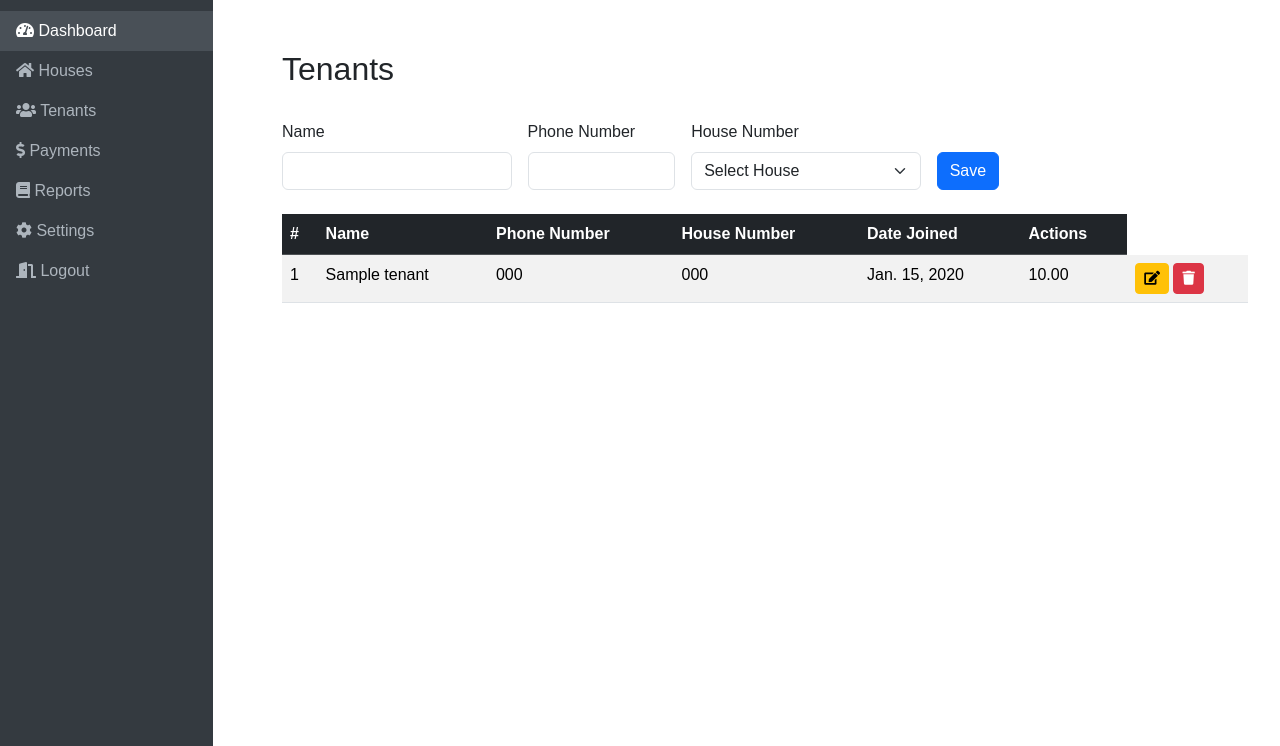
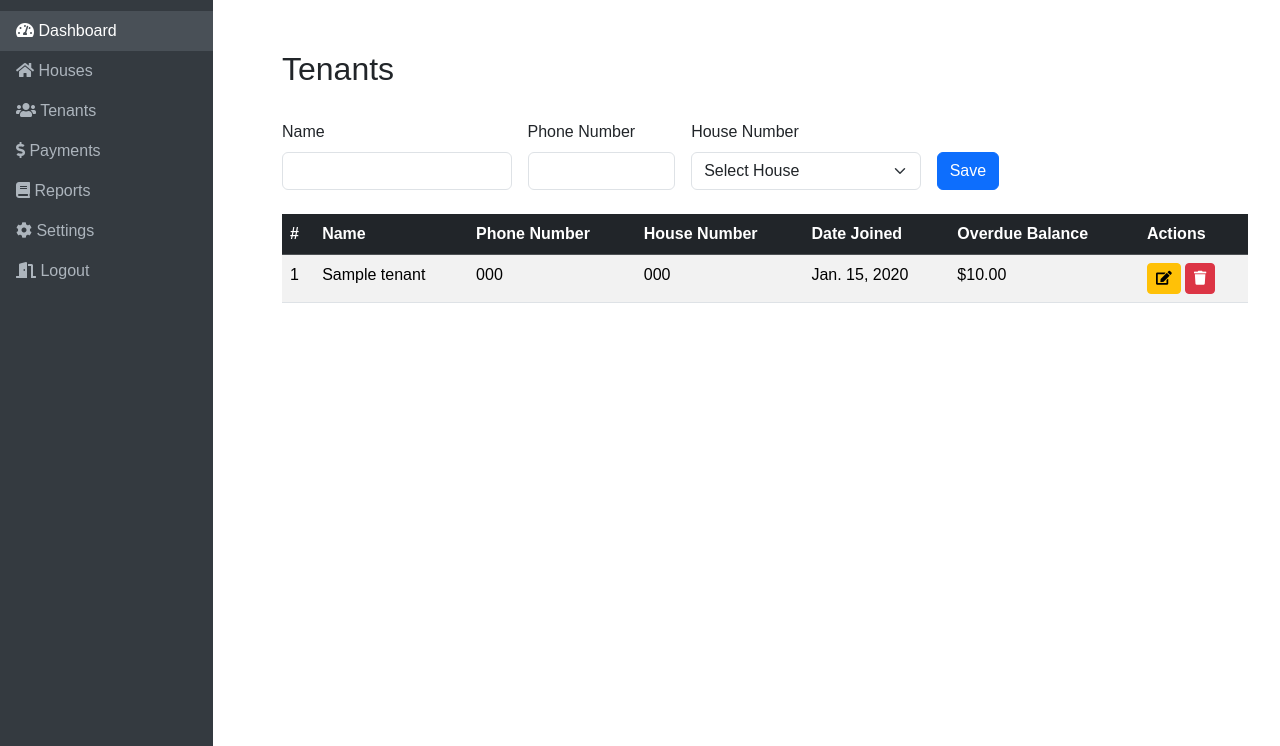
Before and after one commit to Danielkioko18/rental-system-in-django, a Django app: page /rentals/tenants/ in a window 1280 px wide. Shown: the part 54-800 px from the top of the page. Run offline with Django 5.2, Linux system fonts and the light colour scheme; a user stored in the database is signed in; tables that the repository leaves empty hold one stand-in row (values such as "Sample post"); some libraries are stand-ins or nearby versions.

Commit message:
Tenant update

```diff
--- a/rentals/templates/tenants.html
+++ b/rentals/templates/tenants.html
@@ -51,6 +51,7 @@
                     <th>Phone Number</th>
                     <th>House Number</th>
                     <th>Date Joined</th>
+                    <th>Overdue Balance</th>
                     <th>Actions</th>
                 </tr>
             </thead>
@@ -62,7 +63,7 @@
                     <td>{{ tenant.phone }}</td>
                     <td>{{ tenant.house.number }}</td>
                     <td>{{ tenant.date_joined }}</td>
-                    <td>{{ tenant.overdue_balance }}</td>
+                    <td>${{ tenant.overdue_balance }}</td>
                     <td>
                         <button class="btn btn-warning btn-sm btn-edit"
                                 data-id="{{ tenant.id }}"
```
